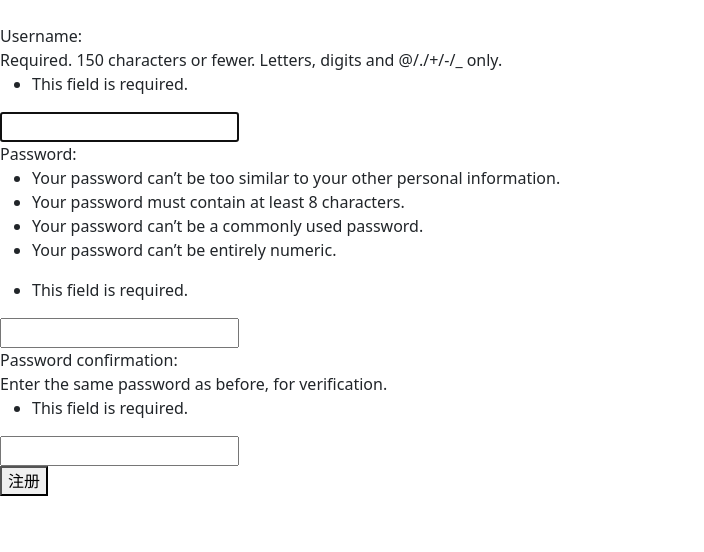
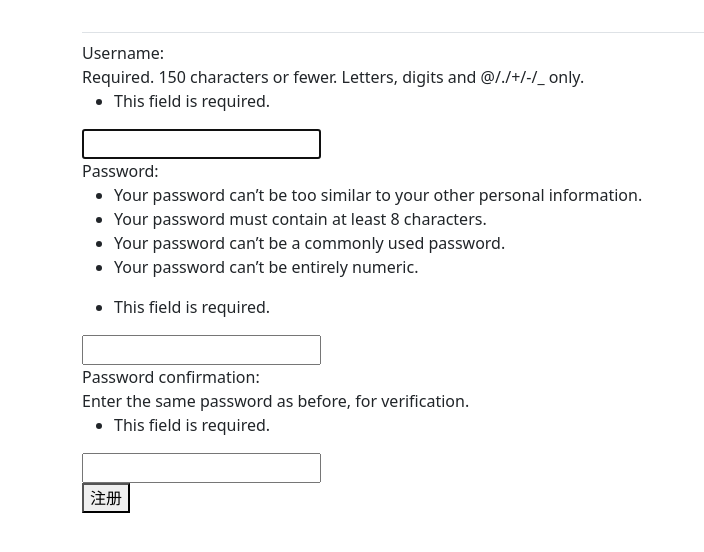
Before and after one commit to Yanxinle1123/ll_project, a Django app: page /accounts/register/ in a window 1280 px wide. Shown: the part 58-610 px from the top of the page, without its empty margins (0-704 px from the left). Run offline with Django 5.2, Linux system fonts and the light colour scheme; some libraries are stand-ins or nearby versions.

Commit message:
更新: 定义页面的主要部分

```diff
--- a/learning_logs/templates/learning_logs/base.html
+++ b/learning_logs/templates/learning_logs/base.html
@@ -43,6 +43,13 @@
         </div> <!-- 定义导航栏可折叠部分的代码到此结束 -->
     </div> <!-- 定义导航栏容器的的代码到此结束 -->
 </nav> <!-- 定义导航栏的代码到此结束 -->
-{% block content %}{% endblock content %}
+<main class="container">
+    <div class="pb-2 mb-2 border-bottom">
+        {% block page_header %}{% endblock page_header %}
+    </div>
+    <div>
+        {% block content %}{% endblock content %}
+    </div>
+</main>
 </body>
 </html>
```
Also changed, not shown: db.sqlite3.
